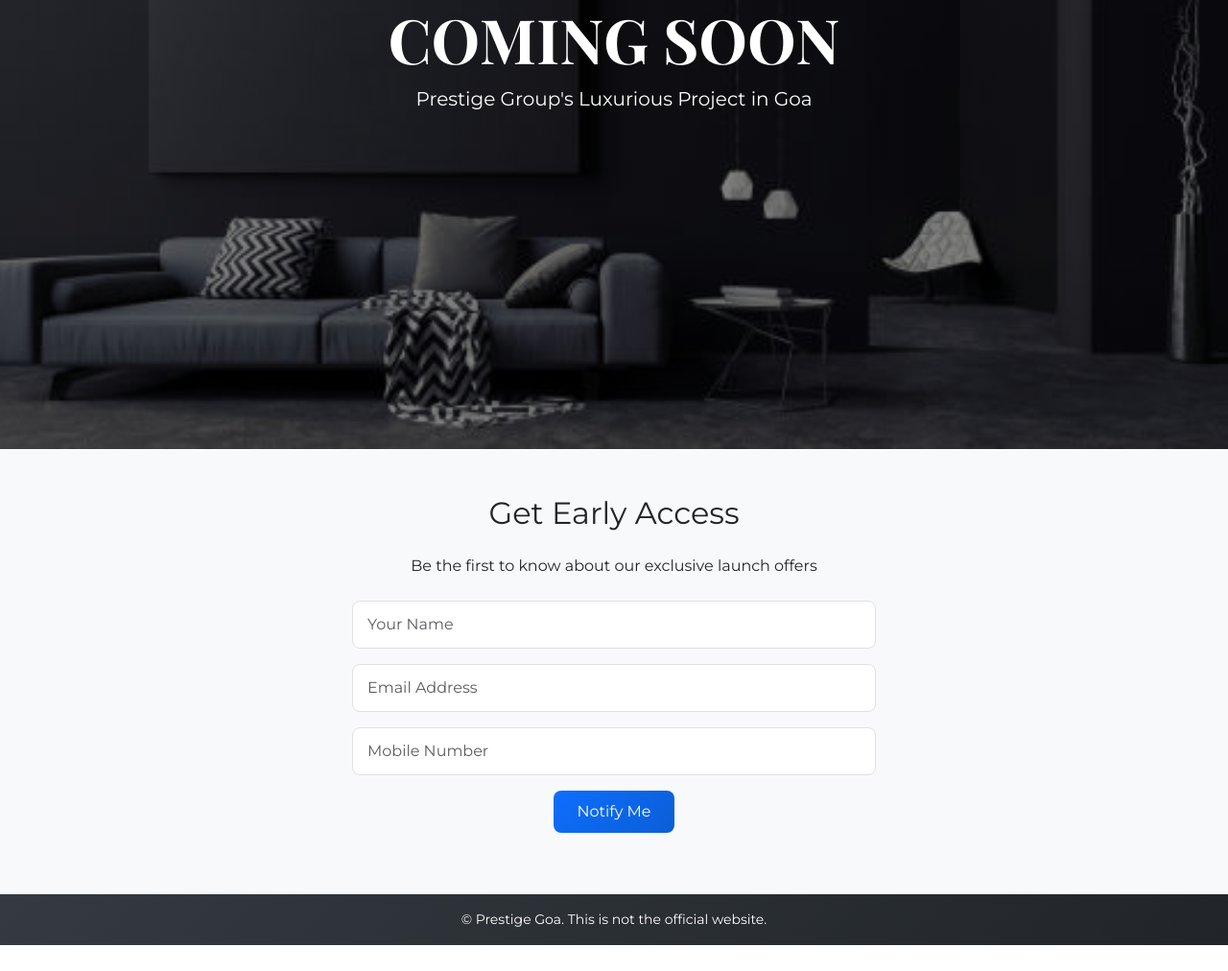
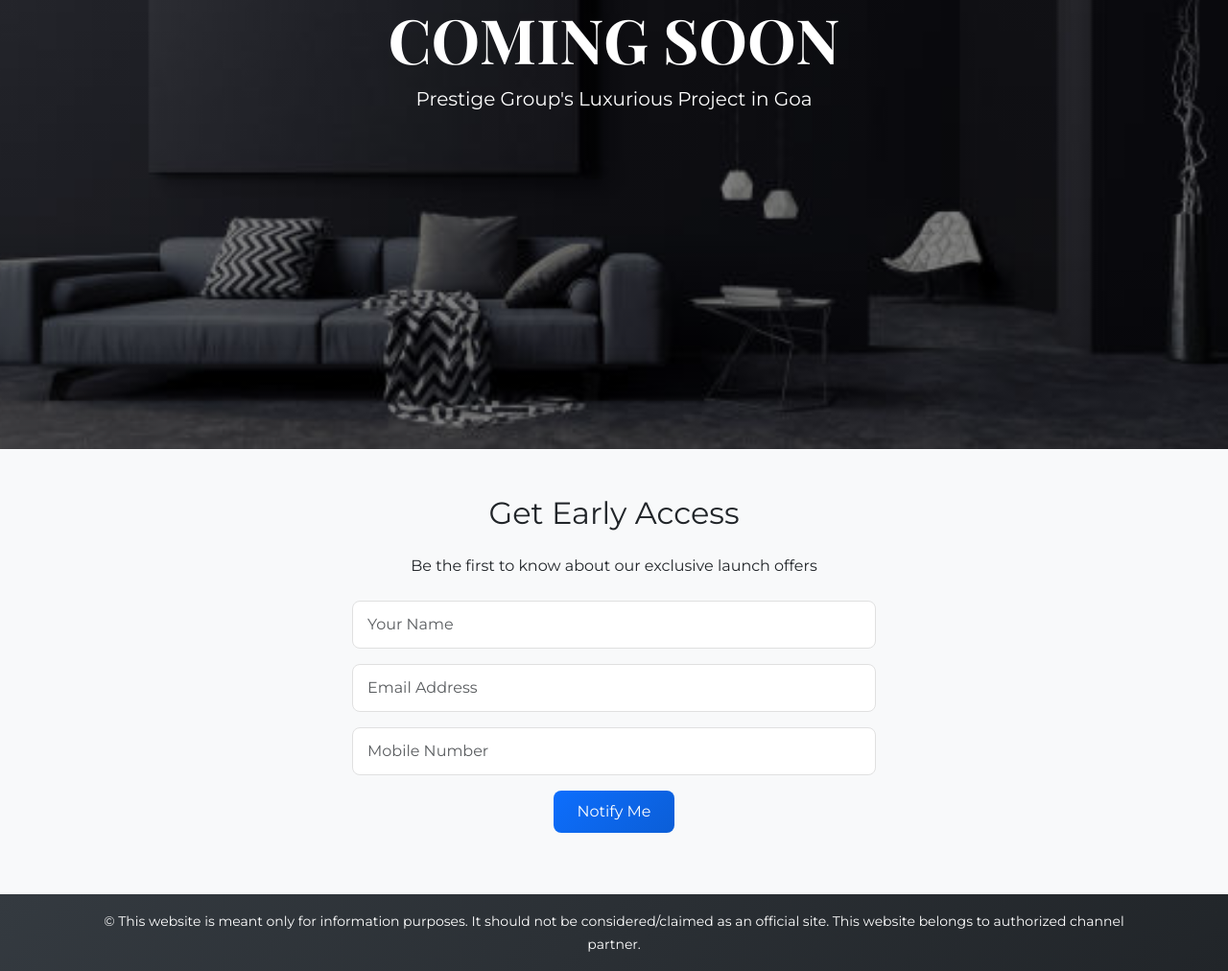
Before and after one commit to kajalprajapati7451/presitge-goa, a plain HTML site: page index.html in a window 1280 px wide. Shown: the part 332-1344 px from the top of the page at 96% size. Before the commit the page ends 1317 px from the top, so only its background shows below. Drawn offline with nearby package versions, Linux system fonts and the light colour scheme.

Commit message:
Initial commit

```diff
--- a/index.html
+++ b/index.html
@@ -71,7 +71,7 @@
         <div class="container">
             <div class="row">
                 <div class="col-md-12 text-center">
-                    <p class="mb-0 small">© <span id="current-year"></span> Prestige Goa. This is not the official website.</p>
+                   <p class="mb-0"><small>&copy; <span id="current-year"></span> This website is meant only for information purposes. It should not be considered/claimed as an official site. This website belongs to authorized channel partner.</small></p>
                 </div>
             </div>
         </div>
```
